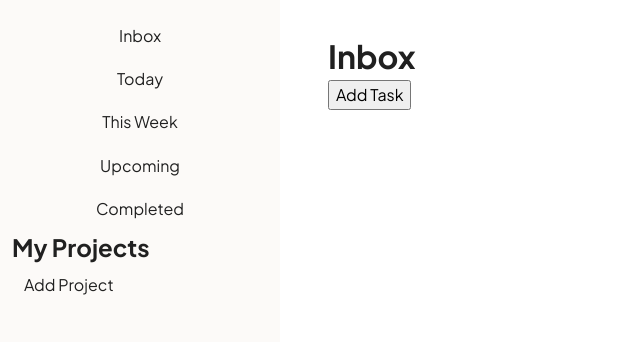
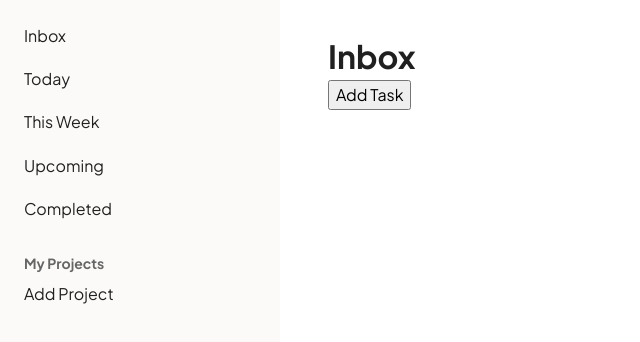
Before and after one commit to TavaresdevJS/Todo-List, a website built with webpack: page src/template.html in a window 1280 px wide. Shown: the whole page, without its empty margins (0-640 px from the left). Built offline with nearby package versions, Linux system fonts and the light colour scheme.

Commit message:
Add styles to nav

```diff
--- a/src/styles.css
+++ b/src/styles.css
@@ -100,12 +100,28 @@ body {
   border: none;
   padding: 8px 12px;
   color: inherit;
+  text-align: left;
+  border-radius: 6px;
+  cursor: pointer;
 }
 
 .nav button:hover {
   background-color: #f2efed;
-  border-radius: 6px;
-  cursor: pointer;
+}
+
+.nav-projects {
+  margin-top: 24px;
+}
+
+.nav-projects h2 {
+  font-size: 14px;
+  padding: 0 12px;
+  color: #666666;
+}
+
+#project-list {
+  list-style: none;
+  padding: 0;
 }
 
 .main {
```
